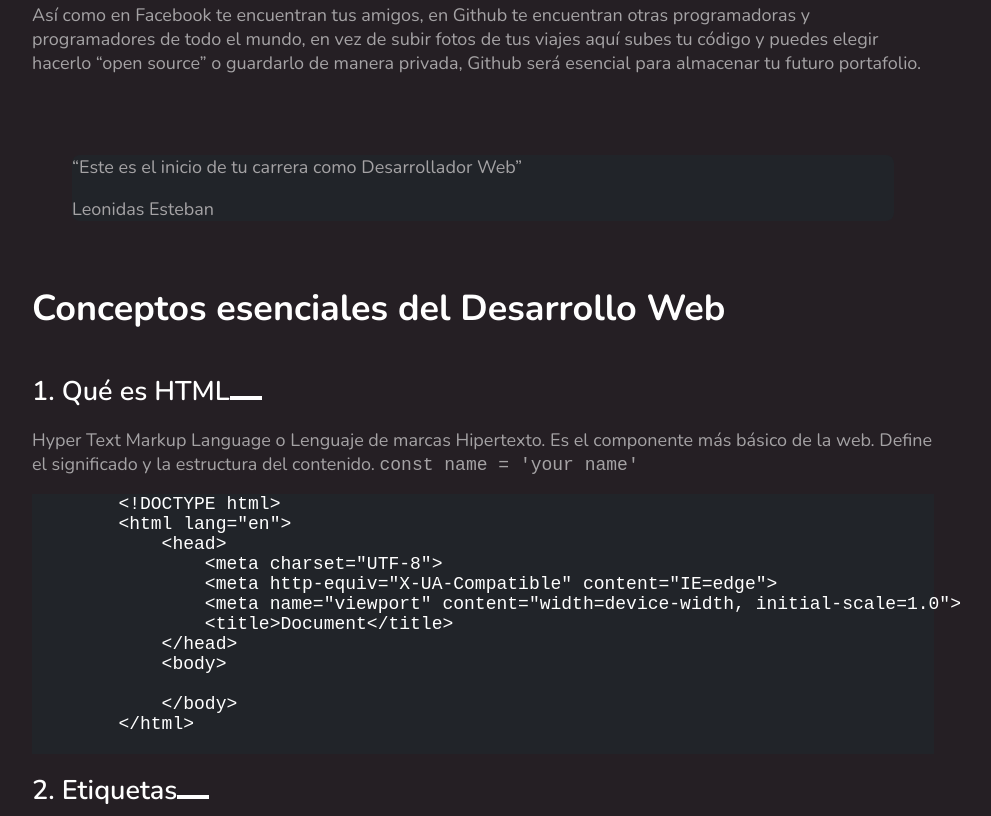
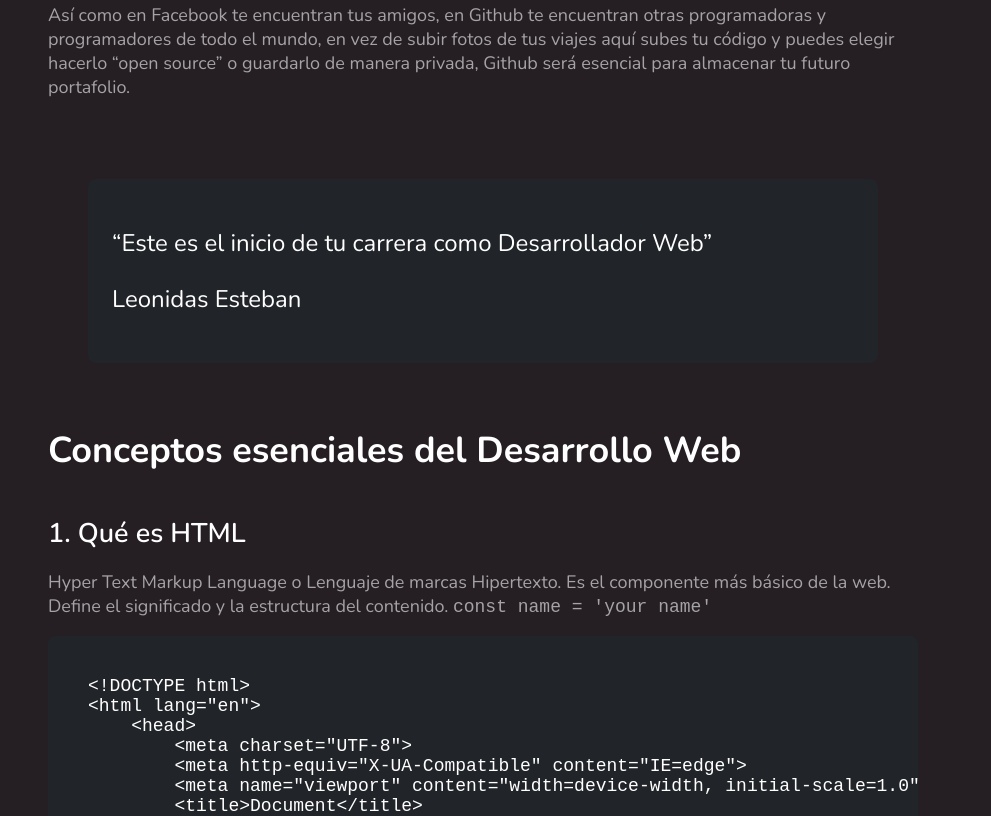
Before and after one commit to RSC9/html-css-essential-course, a plain HTML site: page index.html in a window 1280 px wide. Shown: the part 1854-2670 px from the top of the page, without its empty margins (157-1148 px from the left). Drawn offline with nearby package versions, Linux system fonts and the light colour scheme.

Commit message:
Class 50 - Padding with Logical properties
+ padding-block
+ padding-inline

```diff
--- a/css/styles-logical.css
+++ b/css/styles-logical.css
@@ -133,6 +133,10 @@ hr {
 
 pre {
     background: var(--white10);
+    padding: 40px;
+    /* border: 1px solid red; */
+    overflow: auto;
+    border-radius: 8px;
 }
 
 p {
@@ -170,19 +174,30 @@ p {
     content: counter(titleList, decimal) ". ";
 }
 
-.section-content h3::after {
+/* .section-content h3::after {
     content: '';
     width: 32px;
     height: 4px;
     background: var(--white30);
     display: inline-block;
-}
+} */
 
 blockquote {
     margin-block-start: 80px;
     margin-block-end: 63px;
     background-color: var(--white10);
     border-radius: 8px;
+    line-height: 32px;
+    font-size: 24px;
+    /* padding: 24px; */
+    padding-inline-end: 24px;
+    padding-inline-start: 24px;
+    padding-block-start: 24px;
+    padding-block-end: 24px;
+}
+
+blockquote p {
+    color: var(--white30);
 }
 
 /* ::selection {
@@ -206,6 +221,7 @@ blockquote {
 
 .main {
     /* border: 1px solid red; */
+    /* background: red; */
 }
 
 .wrapper {
@@ -222,4 +238,7 @@ blockquote {
 
 .main-content {
     /* border: 1px solid blue; */
+    /* padding: 16px; */
+    padding-inline: 16px;
+    /* background: blue; */
 }
```
Also changed, not shown: index.html (indentation only).
